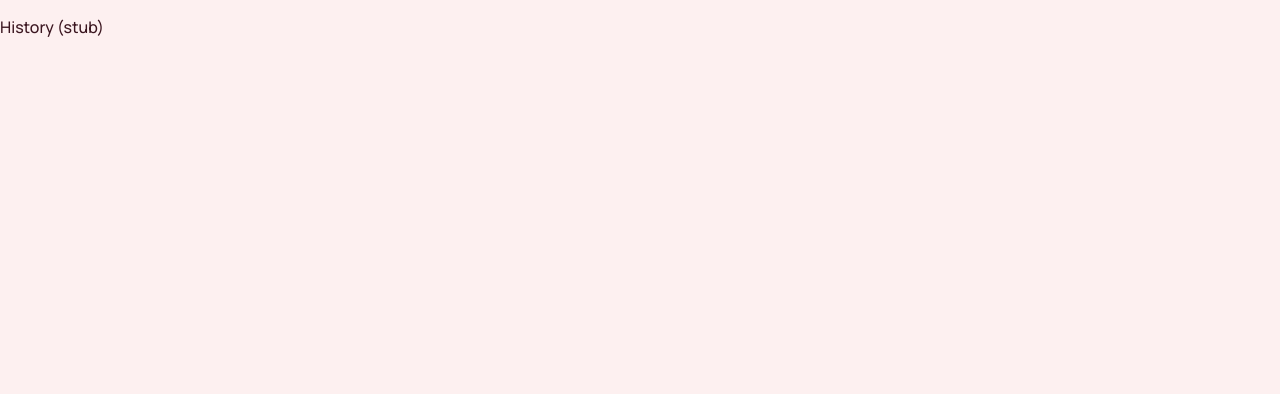
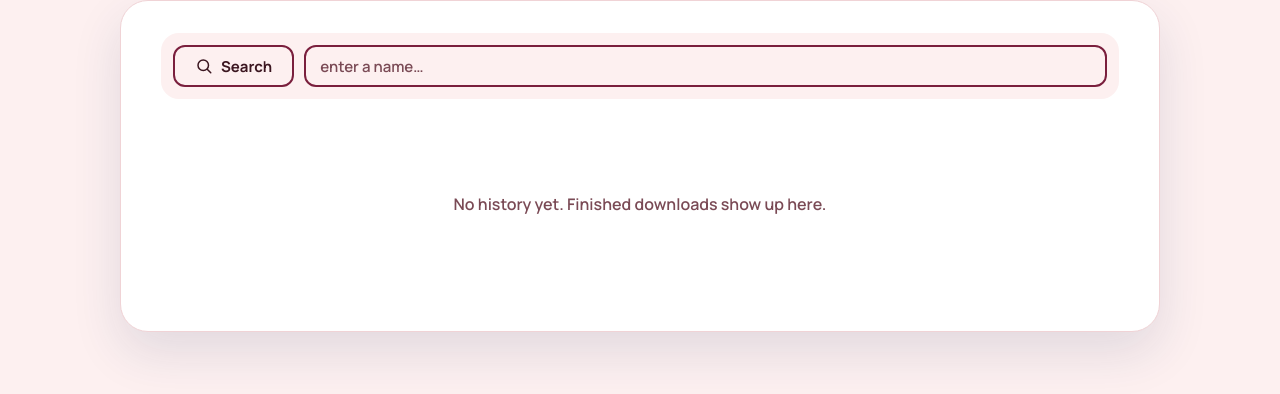
Before and after one commit to ZiadYounis29/Down4More, an Angular app: page /history in a window 1280 px wide. Shown: the top 394 px of the page. Built offline with nearby package versions, Linux system fonts and the light colour scheme.

Commit message:
feat(p3/t7): History page, d4m-search-bar, and Settings placeholder (all tests pass)

```diff
--- /dev/null
+++ b/src/app/features/history/components/search-bar/index.ts
@@ -0,0 +1 @@
+export { SearchBarComponent } from './search-bar.component';
--- /dev/null
+++ b/src/app/features/history/components/search-bar/search-bar.component.html
@@ -0,0 +1,19 @@
+<div class="sb" role="search">
+  <button type="button" class="sb__btn" (click)="focus()">
+    <d4m-icon name="search" [size]="18" />
+    <span>Search</span>
+  </button>
+  <input
+    #inputEl
+    type="text"
+    class="sb__input"
+    inputmode="search"
+    autocomplete="off"
+    spellcheck="false"
+    [value]="value()"
+    [placeholder]="placeholder()"
+    [attr.aria-label]="label()"
+    (input)="onInput($event)"
+    (keydown)="onKeyDown($event)"
+  />
+</div>
--- /dev/null
+++ b/src/app/features/history/components/search-bar/search-bar.component.scss
@@ -0,0 +1,62 @@
+:host {
+  display: block;
+}
+
+.sb {
+  display: flex;
+  gap: 10px;
+  padding: 12px;
+  border-radius: var(--radius-panel, 18px);
+  background: var(--color-bg);
+  margin-bottom: 14px;
+}
+
+.sb__btn {
+  display: inline-flex;
+  align-items: center;
+  gap: 8px;
+  height: 42px;
+  padding: 0 20px;
+  border-radius: var(--radius-control, 12px);
+  border: var(--field-border);
+  background: var(--field-bg);
+  color: var(--color-text);
+  font-family: inherit;
+  font-size: 15px;
+  font-weight: 700;
+  cursor: pointer;
+  flex: none;
+
+  &:hover {
+    border-color: var(--color-primary);
+  }
+
+  &:focus-visible {
+    outline: 2px solid var(--color-accent);
+    outline-offset: 2px;
+  }
+}
+
+.sb__input {
+  flex: 1;
+  min-width: 0;
+  height: 42px;
+  padding: 0 14px;
+  border-radius: var(--radius-control, 12px);
+  border: var(--field-border);
+  background: var(--field-bg);
+  color: var(--color-text);
+  font-family: inherit;
+  font-size: 15px;
+  font-weight: 600;
+  box-sizing: border-box;
+
+  &::placeholder {
+    color: var(--color-text-muted);
+  }
+
+  &:focus-visible {
+    outline: 2px solid var(--color-accent);
+    outline-offset: 2px;
+  }
+}
--- /dev/null
+++ b/src/app/features/history/components/search-bar/search-bar.component.ts
@@ -0,0 +1,39 @@
+import {
+  ChangeDetectionStrategy,
+  Component,
+  ElementRef,
+  input,
+  model,
+  viewChild,
+} from '@angular/core';
+import { IconComponent } from '@shared/ui/icon';
+
+@Component({
+  selector: 'd4m-search-bar',
+  templateUrl: './search-bar.component.html',
+  styleUrl: './search-bar.component.scss',
+  changeDetection: ChangeDetectionStrategy.OnPush,
+  imports: [IconComponent],
+})
+export class SearchBarComponent {
+  readonly value = model('');
+  readonly placeholder = input('enter a name…');
+  readonly label = input('Search history');
+
+  private readonly inputRef = viewChild.required<ElementRef<HTMLInputElement>>('inputEl');
+
+  /** Public method so the page can focus the search box after Retry/Remove. */
+  focus(): void {
+    this.inputRef().nativeElement.focus();
+  }
+
+  protected onInput(event: Event): void {
+    this.value.set((event.target as HTMLInputElement).value);
+  }
+
+  protected onKeyDown(event: KeyboardEvent): void {
+    if (event.key === 'Escape') {
+      this.value.set('');
+    }
+  }
+}
--- /dev/null
+++ b/src/app/features/history/history.component.html
@@ -0,0 +1,41 @@
+<h1 class="visually-hidden">History</h1>
+
+<d4m-page-container size="lg" padding="split">
+  <d4m-search-bar header [(value)]="query" />
+
+  <d4m-item-container [items]="shown()" [selectable]="false" [visibleRows]="5">
+    <ng-template d4mItem let-item>
+      <d4m-download-info variant="history" [item]="asDownloadItem(item)" (action)="onAction($event)" />
+    </ng-template>
+
+    <div empty class="hist__empty">
+      @switch (status()) {
+        @case ('loading') {
+          <p role="status">Loading history…</p>
+        }
+        @case ('error') {
+          <p>Couldn't load history.</p>
+          <button type="button" class="btn btn--sm btn--ghost" (click)="reload()">Try again</button>
+        }
+        @default {
+          <p>
+            {{
+              total() === 0
+                ? 'No history yet. Finished downloads show up here.'
+                : 'Nothing in history matches your search.'
+            }}
+          </p>
+        }
+      }
+    </div>
+  </d4m-item-container>
+
+  @if (error()) {
+    <p class="hist__error" role="alert">{{ error() }}</p>
+  }
+  @if (total() > 0) {
+    <p footer class="hist__count" aria-live="polite">{{ countText() }}</p>
+  }
+</d4m-page-container>
+
+<p class="visually-hidden" aria-live="polite">{{ notice() }}</p>
--- /dev/null
+++ b/src/app/features/history/history.component.scss
@@ -0,0 +1,20 @@
+.hist__empty {
+  padding: 40px 10px;
+  text-align: center;
+  color: var(--color-text-muted);
+  font-weight: 600;
+}
+
+.hist__count {
+  margin: 14px 0 0;
+  font-size: 14px;
+  font-weight: 600;
+  color: var(--color-text-muted);
+}
+
+.hist__error {
+  margin: 8px 0 0;
+  font-size: 13px;
+  font-weight: 700;
+  color: var(--color-danger);
+}
--- a/src/app/features/history/history.component.ts
+++ b/src/app/features/history/history.component.ts
@@ -1,9 +1,85 @@
-// STUB owned by P3: overwrite completely.
-import { ChangeDetectionStrategy, Component } from '@angular/core';
+import {
+  ChangeDetectionStrategy,
+  Component,
+  computed,
+  inject,
+  signal,
+  viewChild,
+} from '@angular/core';
+import { DownloadActionEvent, DownloadItem } from '@core/models';
+import { DownloadService } from '@core/services/download.service';
+import { HistoryService } from '@core/services/history.service';
+import { DownloadInfoComponent } from '@shared/components/download-info';
+import { ItemContainerComponent, ItemTemplateDirective } from '@shared/components/item-container';
+import { PageContainerComponent } from '@shared/components/page-container';
+import { SearchBarComponent } from './components/search-bar';
 
 @Component({
   selector: 'd4m-history',
-  template: '<p>History (stub)</p>',
+  templateUrl: './history.component.html',
+  styleUrl: './history.component.scss',
   changeDetection: ChangeDetectionStrategy.OnPush,
+  imports: [
+    PageContainerComponent,
+    ItemContainerComponent,
+    ItemTemplateDirective,
+    DownloadInfoComponent,
+    SearchBarComponent,
+  ],
 })
-export class HistoryComponent {}
+export class HistoryComponent {
+  private readonly history = inject(HistoryService);
+  private readonly downloads = inject(DownloadService);
+
+  private readonly searchBar = viewChild(SearchBarComponent);
+
+  protected readonly query = signal('');
+  protected readonly status = this.history.status;
+  protected readonly error = signal<string | null>(null);
+  protected readonly notice = signal('');
+
+  protected readonly total = computed(() => this.history.items().length);
+
+  /** newest first */
+  private readonly sorted = computed(() =>
+    [...this.history.items()].sort((a, b) => b.finishedAt.localeCompare(a.finishedAt)),
+  );
+
+  protected readonly shown = computed(() => {
+    const q = this.query().trim().toLowerCase();
+    return q ? this.sorted().filter((i) => i.title.toLowerCase().includes(q)) : this.sorted();
+  });
+
+  protected readonly countText = computed(
+    () => `${this.shown().length} of ${this.total()} ${this.total() === 1 ? 'item' : 'items'}`,
+  );
+
+  constructor() {
+    this.history.load();
+  }
+
+  protected reload(): void {
+    this.history.load();
+  }
+
+  protected asDownloadItem(item: unknown): DownloadItem {
+    return item as DownloadItem;
+  }
+
+  protected onAction(e: DownloadActionEvent): void {
+    const item = this.history.items().find((i) => i.id === e.id);
+    this.error.set(null);
+    this.downloads.control(e.type, [e.id]).subscribe({
+      next: () => {
+        this.history.drop(e.id);
+        this.notice.set(
+          e.type === 'retry'
+            ? `Retrying ${item?.title}. It is back in Downloads.`
+            : `Removed ${item?.title} from history.`,
+        );
+        this.searchBar()?.focus();
+      },
+      error: () => this.error.set("Couldn't do that. Try again."),
+    });
+  }
+}
--- a/src/app/features/settings/settings.component.ts
+++ b/src/app/features/settings/settings.component.ts
@@ -1,9 +1,29 @@
-// STUB owned by P3: overwrite completely.
 import { ChangeDetectionStrategy, Component } from '@angular/core';
+import { PageContainerComponent } from '@shared/components/page-container';
 
 @Component({
   selector: 'd4m-settings',
-  template: '<p>Settings (stub)</p>',
+  standalone: true,
+  imports: [PageContainerComponent],
   changeDetection: ChangeDetectionStrategy.OnPush,
+  template: `
+    <d4m-page-container size="md">
+      <h1>Settings</h1>
+      <p class="muted">Settings will be added in a later version.</p>
+    </d4m-page-container>
+  `,
+  styles: [
+    `
+      h1 {
+        margin: 0 0 8px;
+        font-size: 22px;
+        font-weight: 800;
+      }
+      .muted {
+        margin: 0;
+        color: var(--color-text-muted);
+      }
+    `,
+  ],
 })
 export class SettingsComponent {}
```
Also changed, not shown: 1 other file (tests, documents, lock files or other folders).
